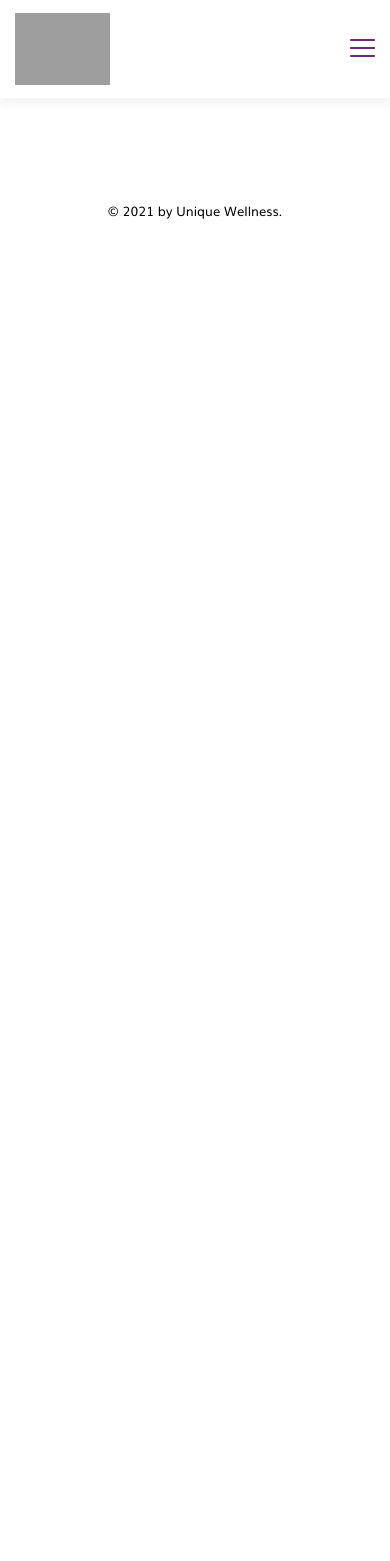
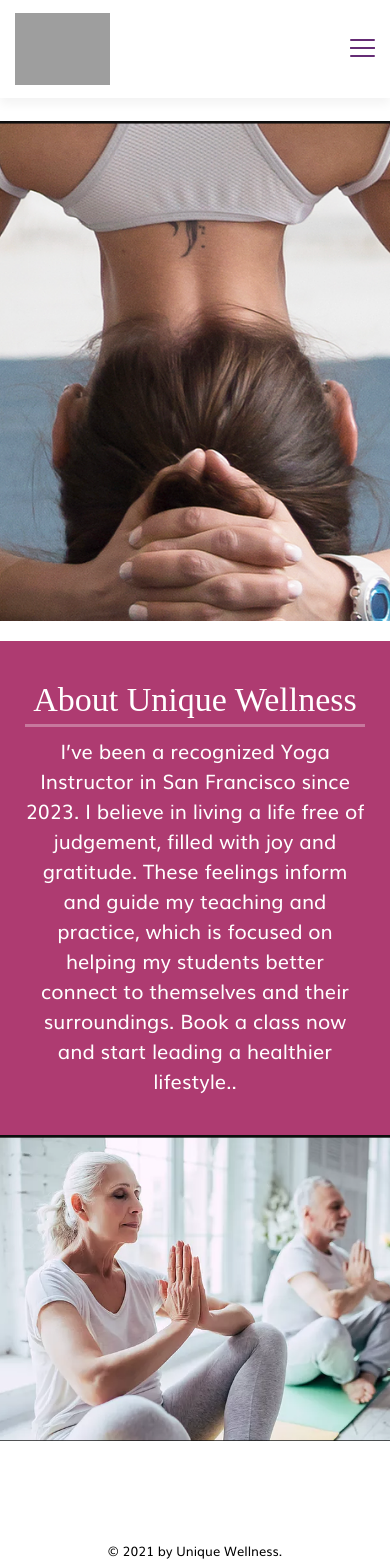
Before and after one commit to ElumOrg/balance-2020-demo, a PHP site: page /balance-2020/ in a window 390 px wide. Before the commit the page ends 219 px from the top, so only its background shows below. Run offline with PHP 8.4, Linux system fonts and the light colour scheme; some libraries are stand-ins or nearby versions; some web fonts are replaced; grey boxes are pictures that could not be loaded.

Commit message:
about contact home

```diff
--- a/about.php
+++ b/about.php
@@ -1,7 +1,7 @@
 <?php
   include('layout/header.php');
 ?>
-
+<title>About Mes</title>
 <section class="main-banner about-section">
 	<div class="container">
 		<div class="row">
--- a/includes/css/style.css
+++ b/includes/css/style.css
@@ -321,13 +321,13 @@ button {
 .login-wrap .btn-group .btn.anchore-btn {
   font-weight: bold;
   display: inline-block;
-  /*font-size: 15px;*/
+  /* font-size: 15px; */
   font-size: 14px;
   font-family: "Nexa";
-  background-color: #fbc957;
+  background-color: #8c3474;
   padding: 10px 27px;
-  border-radius: 50px;
-  color: #000;
+  /* border-radius: 50px; */
+  color: #fff;
   text-transform: uppercase;
   letter-spacing: 1px;
   transition: all 0.3s;
@@ -335,14 +335,16 @@ button {
 
 .btn:hover,
 .btn:focus {
-  background-color: #652c75;
+  background-color: #fff;
+  border: 1px solid #8c3474;
+  color:#000;
 }
 
 .btn:hover,
 .btn:focus,
 .btn-reverse {
-  background-color: #422d55;
-  color: #fff;
+  /*background-color: #422d55;*/
+  /*color: #fff;*/
 }
 
 .btn-reverse:hover {
@@ -855,7 +857,7 @@ footer .bottom p {
 ============================================ */
 
 /* =========================================
-    About Style CSS End
+    About Style CSS start
 ============================================ */
 
 section.main-banner.submit-review {
@@ -881,3 +883,99 @@ section.main-banner.submit-review {
     font-size: 14px;
     margin: 27px 40px;
 }
+
+/* =========================================
+    About Style CSS End
+============================================ */
+
+/* =========================================
+    Contact Style CSS Start
+============================================ */
+.contact-section #contact-first-part {
+    background-color: #d0d2d3;
+}
+
+.contact-section #contact-form-section{
+      padding: 64px 86px;
+    background-color: rgb(240 240 240);
+}
+
+.form-control {
+    display: block;
+    width: 100%;
+    padding: .375rem .75rem;
+    font-size: 1rem;
+    line-height: 1.5;
+    color: #495057;
+    background-color: transparent;
+    background-clip: padding-box;
+    border: 1px solid #ced4da;
+    border-radius: .25rem;
+    transition: border-color .15s ease-in-out,box-shadow .15s ease-in-out;
+}
+
+
+
+.home-banner{
+    background-image: url(./../images/home-banner.png);
+    background-size: cover;
+        height: 500px;
+    width: 100%;
+    background-position: center;
+    overflow: hidden;
+}
+
+.yoga {
+    padding: 60px 0px 0px;
+}
+
+.our_work_section {
+  background-color: rgb(174 59 113);
+}
+
+.our_work_section .img_wrap {
+}
+
+
+.our_work_section .text_wrap h2 {
+  /*border-right: 3px solid #ffffff4f;*/
+  border-bottom: 0;
+  margin-bottom: 0;
+  padding-right: 50px;
+  margin-right: 50px;
+  text-align: right;
+  font-size: 44px;
+  /*width: 50%;*/
+  padding: 56px;
+}
+
+.our_work_section .text_wrap p {
+    font-size: 15px;
+    color: #fff;
+    line-height: 40px;
+    text-align: center;
+    width: 100%;
+}
+
+.our_work_section .text_wrap {
+  max-width: 100%;
+  margin: 0 80px;
+  text-align: center;
+  /*display: flex;*/
+  align-items: center;
+    padding: 0px 101px;
+}
+
+.our_work_section .container {
+  padding-left: 0;
+  padding-right: 0;
+}
+
+.our_work_section .img_wrap {
+  background-image: url(./../images/home-banner-2.png);
+  background-size: cover;
+  height: 306px;
+  width: 100%;
+  background-position: center;
+  overflow: hidden;
+}
--- a/index.php
+++ b/index.php
@@ -2,8 +2,29 @@
   include('layout/header.php');
 ?>
 
-<section class="main-banner">
+<section class="main-banner home-banner">
+</section>
 
+<section class="yoga ">
+      <div class="our_work_section">
+
+       <div class="container mw-100">
+          <div class="row no-gutters flex-lg-row-reverse">
+             <div class="col-xl-7 col-lg-7 col-md-12 texture_banner bg_rotate banner black_11d_bg text-white d-flex align-items-center">
+                <div class="text_wrap">
+                   <h2>About Unique Wellness</h2>
+                   <p>I’ve been a recognized Yoga Instructor in San Francisco since 2023. I believe in living a life free of judgement, filled with joy and gratitude. These feelings inform and guide my teaching and practice, which is focused on helping my students better connect to themselves and their surroundings. Book a class now and start leading a healthier lifestyle..</p>
+                </div>
+             </div>
+             <div class="col-xl-5 col-lg-5 col-md-12 d-flex align-items-center justify-content-center">
+                <div class="img_wrap">
+                   <!-- <img src="http://localhost/balance-2020/assets//frontend/images/yoga-tailored.jpg" alt="Yoga Tailored" class="img-fluid w-100"> -->
+                </div>
+             </div>
+          </div>
+       </div>
+
+      </div>
 </section>
 
 
--- a/layout/header.php
+++ b/layout/header.php
@@ -29,39 +29,29 @@
       </noscript>
       <!-- End Facebook Pixel Code -->
 
-      <link rel="icon" href="http://localhost/balance-2020/assets/frontend/images/favicon.ico">
-      <link href="http://localhost/balance-2020/assets/frontend/images/favicon.ico"/>
+      <link rel="icon" href="includes/images/favicon.ico">
+      <link href="includes/images/favicon.ico"/>
       <!-- Bootstrap CSS -->
-      <link rel="stylesheet" href="http://localhost/balance-2020/assets/frontend/css/bootstrap.min.css">
+      <link rel="stylesheet" href="includes/css/bootstrap.min.css">
       <!-- Owlcarousel css -->
-      <link rel="stylesheet" href="http://localhost/balance-2020/assets/frontend/owlcarousel/owlcarousel.min.css">
+      <link rel="stylesheet" href="includes/owlcarousel/owlcarousel.min.css">
       <link rel="stylesheet" href="https://cdnjs.cloudflare.com/ajax/libs/font-awesome/5.8.2/css/all.css">
       <link rel="stylesheet" href="https://stackpath.bootstrapcdn.com/font-awesome/4.7.0/css/font-awesome.min.css">
 
       <!-- fancybox css -->
-      <link rel="stylesheet" href="http://localhost/balance-2020/assets/frontend/fancybox/fancybox.min.css">
-      <link rel="stylesheet" href="http://localhost/balance-2020/assets/frontend/css/bootstrap-datetimepicker.min.css">
-      <link rel="stylesheet" href="http://localhost/balance-2020/assets/frontend/css/datepicker3.css">
+      <link rel="stylesheet" href="includes/fancybox/fancybox.min.css">
+      <link rel="stylesheet" href="includes/css/bootstrap-datetimepicker.min.css">
+      <link rel="stylesheet" href="includes/css/datepicker3.css">
             <!-- Custom CSS -->
-       <link rel="stylesheet" href="http://localhost/balance-2020/assets/frontend/css/gallery.css">
+       <link rel="stylesheet" href="includes/css/gallery.css">
       <link rel="stylesheet" href="includes/css/style.css">
-      <link rel="stylesheet" href="http://localhost/balance-2020/assets/frontend/css/custom.css">
-      <!-- <link rel="stylesheet" href="http://localhost/balance-2020/assets/frontend/css/style_120819_without_new_changes.css"> -->
+      <link rel="stylesheet" href="includes/css/custom.css">
+      <!-- <link rel="stylesheet" href="includes/css/style_120819_without_new_changes.css"> -->
 
       <!-- Mediaquery -->
-      <link rel="stylesheet" href="http://localhost/balance-2020/assets/frontend/css/mediaquery.css">
+      <link rel="stylesheet" href="includes/css/mediaquery.css">
       <link href="https://fonts.googleapis.com/css?family=Poppins&display=swap" rel="stylesheet">
-      <link href="http://localhost/balance-2020/assets/frontend/css/pretty-checkbox.min.css" rel="stylesheet">
-      <link href="http://localhost/balance-2020/assets/plugins/jcrop/css/jquery.Jcrop.min.css" rel="stylesheet">
-      <link href="http://localhost/balance-2020/assets/plugins/jquery-file-upload/css/jquery.fileupload.css" />
-      <link href="http://localhost/balance-2020/assets/css/image-crop.css">
-
-      <!-- Datatables -->
-      <link rel="stylesheet" href="https://cdn.datatables.net/1.10.16/css/jquery.dataTables.min.css">
-      <link rel="stylesheet" href="https://cdn.jsdelivr.net/npm/daterangepicker/daterangepicker.css" />
-      <link rel="stylesheet" href="//code.jquery.com/ui/1.12.1/themes/base/jquery-ui.css">
-      <link rel="stylesheet" type="text/css" href="http://localhost/balance-2020/assets/plugins/select2/select2.css?ver=v.0.0.1"/>
-      <style type="text/css">
+      <link href="includes/css/pretty-checkbox.min.css" rel="stylesheet">
       </style>
    </head>
 
@@ -75,7 +65,7 @@
             <div class="container">
                <div class="logo">
                   <a href="#">
-                     <!-- <img src="http://localhost/balance-2020/assets/frontend/images/logo.png" alt="Balance Yoga Logo" /> -->
+                     <!-- <img src="includes/images/logo.png" alt="Balance Yoga Logo" /> -->
                      <img src="https://static.wixstatic.com/media/1737d5_6d768ed88a524ba995f42226007bdfe9~mv2.png/v1/fill/w_95,h_65,al_c,q_85,usm_0.66_1.00_0.01/generic-yoga-logo.webp" alt="generic-yoga-logo.png" style="width: 95px; height: 80px; object-fit: contain; object-position: center center;">
                   </a>
                </div>
@@ -95,7 +85,7 @@
                           <li><a href="contact.php" class="">Contact Me</a></li>
                         </ul>
                        </li>
-                                       </ul>
+                  </ul>
                </nav>
             </div>
          </div>
```
Also changed, not shown: contact.php (added, +82 -0 lines), includes/images/home-banner-2.png (added), includes/images/home-banner.png (added), includes/images/home-banner.webp (added).
